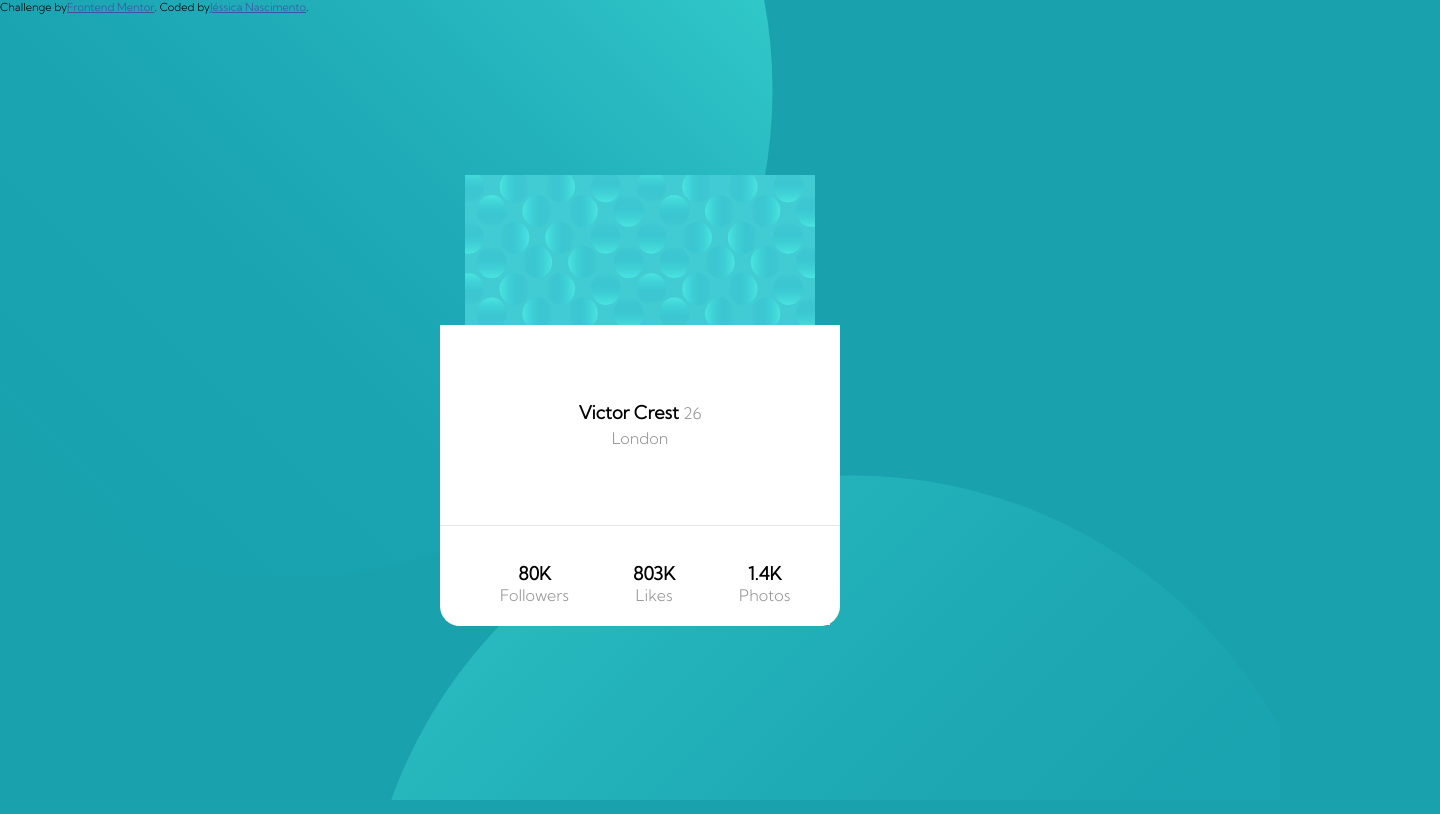
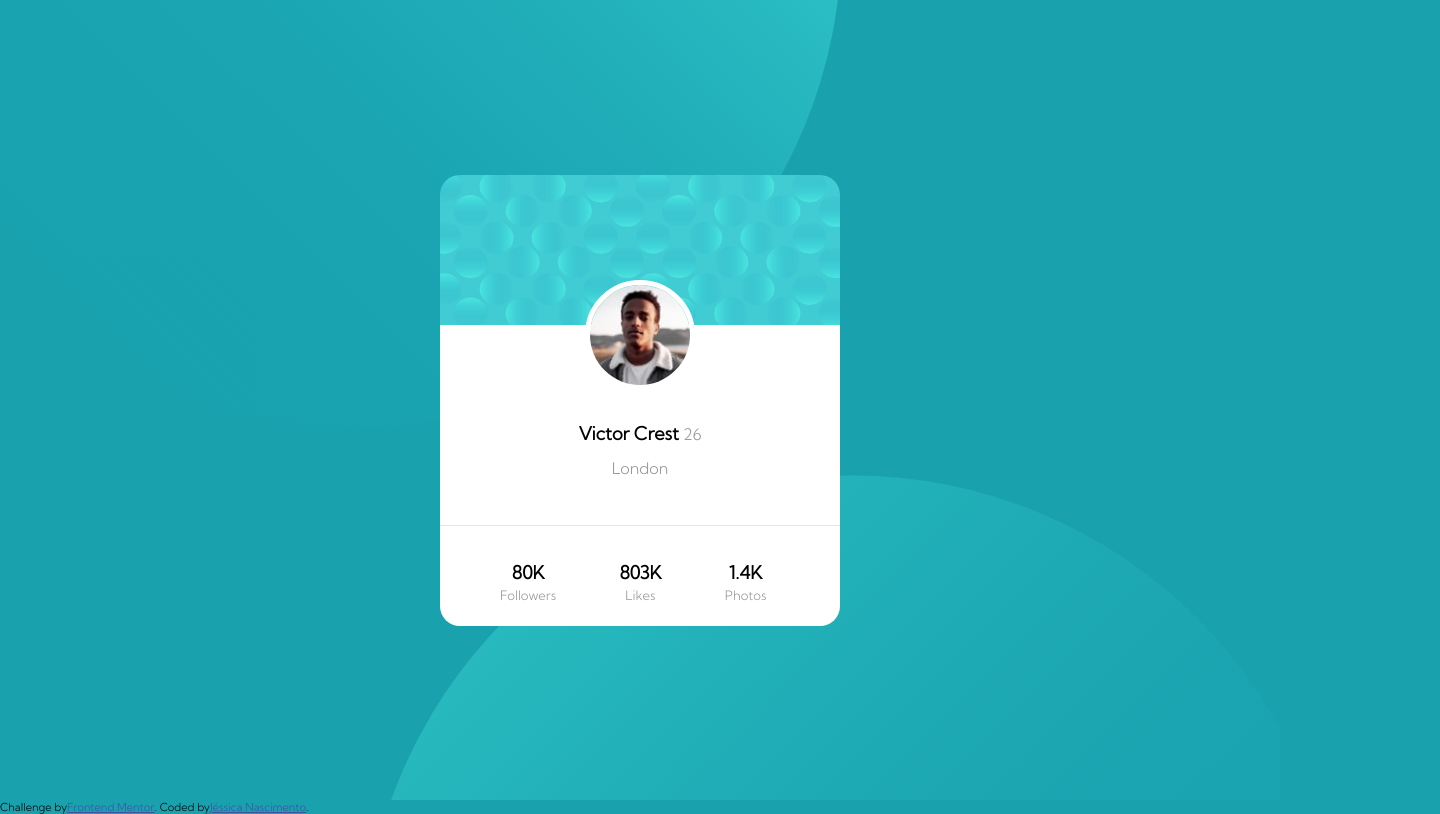
Before and after one commit to jessicacfsb/profile-card-component-main, a plain HTML site: page index.html in a window 1280 px wide. Shown: the whole page, 1440 px wide, since content can reach past the window. Drawn offline with Linux system fonts and the light colour scheme.

Commit message:
concluído

```diff
--- a/estilo.css
+++ b/estilo.css
@@ -1,5 +1,5 @@
 /*all*/
-body{
+html, body{
 	margin: 0px;
 	padding: 0px;
 	font-family: 'Kumbh Sans';
@@ -12,7 +12,7 @@ body{
 #circle01{
 	background-image: url(images/bg-pattern-top.svg);
 	background-repeat: no-repeat;
-	background-position: -68% -400px;
+	background-position: -45% -550px;
 	width: 100%;
 	height: 100%;
 	position: absolute;
@@ -35,17 +35,24 @@ body{
 	flex-direction: column;
 	align-items: center;
 	justify-content: center;
-	position: absolute;
-	flex-wrap: wrap;
 }
 
-#imagem-card{
+.imagem-card{
 	display: flex;
 	justify-content: center;
-	height: 150px;
-	width: 400px;
 	border-top-left-radius: 20px;
 	border-top-right-radius: 20px;
+	overflow: hidden;
+}
+
+.imagem-victor{
+	display: flex;
+	position: absolute;
+	justify-content: center;
+	margin-top: -130px;
+	border: 5px solid hsl(0, 0%, 100%);
+	border-radius: 100px;
+	overflow: hidden;
 }
 
 .initial{
@@ -55,42 +62,34 @@ body{
 	background-color: hsl(0, 0%, 100%);
 	height: 200px;
 	width: 400px;
-	border-bottom:  0.5px solid hsl(0, 0%, 90%);
+	border-bottom: 0.5px solid hsl(0, 0%, 90%);
 
 }
 p{
 	display: inline-block;
 	text-align: center;
 	align-items: center;
+	padding-top: 50px;
 	color:  hsl(0, 0%, 59%);
-	line-height: 1.5;
+	line-height: 2.0;
 }
 
 span{
 	color: hsl(0, 0%, 0%);
-	font-weight: bold;
+	font-weight: bolder;
 	font-size: 18px;
 }
 
-#imagem-victor{
-	display: flex;
-	position: absolute;
-	left: 600px;
-	top:300px;
-	width: 100px;
-	height: 100px;
-	border-radius: 100px;
-	border: 10px solid hsl(0, 0%, 100%);
-}
-
-/*lista*/
 .lista{
 	display: flex;
 	background-color: hsl(0, 0%, 100%);
+	font-size: 13px;
 	height: 100px;
 	width: 400px;
 	border-bottom-left-radius: 20px;
 	border-bottom-right-radius: 20px;
+	line-height: 1.5;
+
 }
 
 li {
--- a/index.html
+++ b/index.html
@@ -20,14 +20,14 @@
 
     <div id="circle02">
 
-      <div id="imagem-victor">
-      <img src="images/image-victor.jpg">
+      <div class="container">
+
+        <div class="imagem-card">
+          <img src="images/bg-pattern-card.svg" width="400px" height="150px">
         </div>
 
-        <div class="container">
-
-          <div id="imagem-card">
-            <img src="images/bg-pattern-card.svg">
+          <div class="imagem-victor">
+            <img src="images/image-victor.jpg" width="100px" height="100px">
           </div>
 
             <div class="initial">
```
Lines whose indentation alone changed are shown as unchanged.
